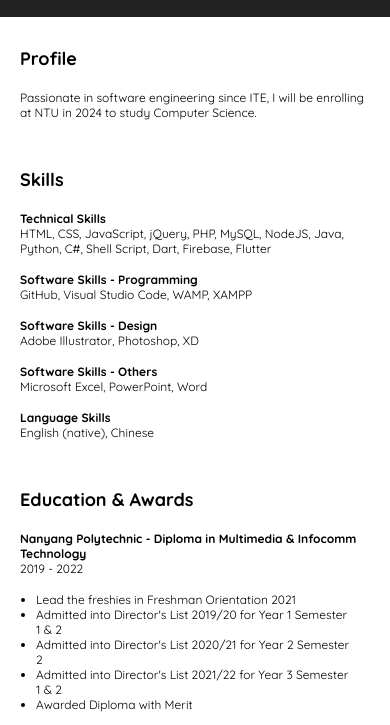
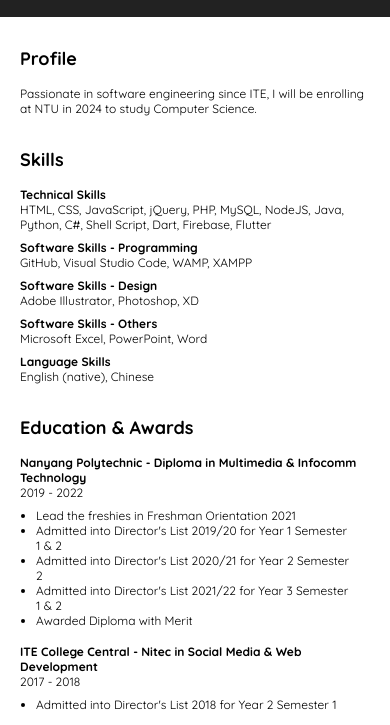
Before and after one commit to raysonong/raysonong.github.io, a plain HTML site: page index.html in a window 390 px wide. Shown: the part 50-775 px from the top of the page. Drawn offline with Linux system fonts and the light colour scheme.

Commit message:
updated site

```diff
--- a/assets/css/common.css
+++ b/assets/css/common.css
@@ -62,7 +62,7 @@ i:hover, i:active {
 }
 
 h1, h2, h3 {
-  margin-bottom: 20px;
+  margin-bottom: 16px;
 }
 
 h4, h5, h6 {
--- a/assets/css/index.css
+++ b/assets/css/index.css
@@ -55,6 +55,18 @@ ul {
     #content {
         padding: 50px 30px;
     }
+
+    #content section {
+        margin-bottom: 32px;
+    }
+
+    #content section article:not(:last-child) {
+        margin-bottom: 8px;
+    }
+
+    ul {
+        padding: 8px 16px 8px;
+    }
 }
 /* End of Screen width 768px and below */
 
```
